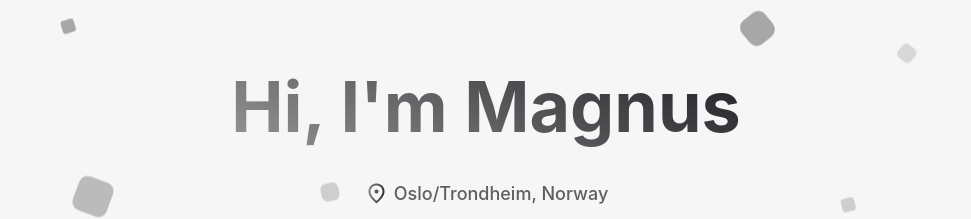
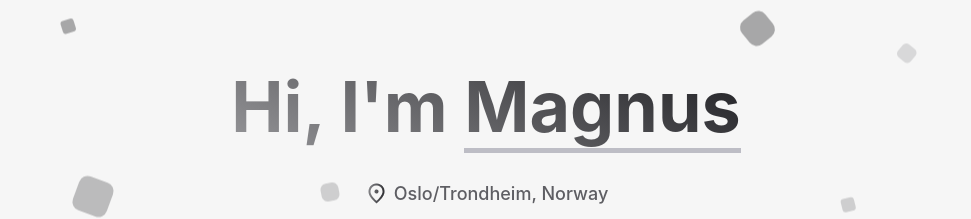
Before and after one commit to Magnus-Farstad/Portfolio, a SvelteKit app: page / in a window 1280 px wide. Shown: the part 196-415 px from the top of the page, without its empty margins (154-1125 px from the left). Built offline with nearby package versions, Linux system fonts and the light colour scheme.

Commit message:
Added hover effect to 'Magnus'

```diff
--- a/src/routes/+page.svelte
+++ b/src/routes/+page.svelte
@@ -55,12 +55,26 @@
 		flex-direction: column;
 		gap: 32px;
 	}
+
+	span {
+		transition: border-radius 0.15s cubic-bezier(0.215, 0.61, 0.355, 1),
+			box-shadow 0.25s cubic-bezier(0.215, 0.61, 0.355, 1);
+		box-shadow: 0 4px #bdbdc5, inset 0 -1px #bdbdc5;
+
+		&:hover {
+			-webkit-text-fill-color: rgba(14, 14, 15, 0.56);
+			border-radius: 4px;
+			box-shadow: 0 0 0 2px rgba(189, 189, 197, 0.3), inset 0 -90px rgba(189, 189, 197, 0.3);
+			cursor: pointer;
+		}
+	}
+
 	h1 {
 		font-size: 70px;
 		font-weight: 700;
 		background: linear-gradient(27deg, #969699, #1e1e22);
 		background-clip: text;
-		color: transparent;
+		/*color: transparent;*/
 		-webkit-background-clip: text;
 		-webkit-text-fill-color: transparent;
 		width: fit-content;
```
